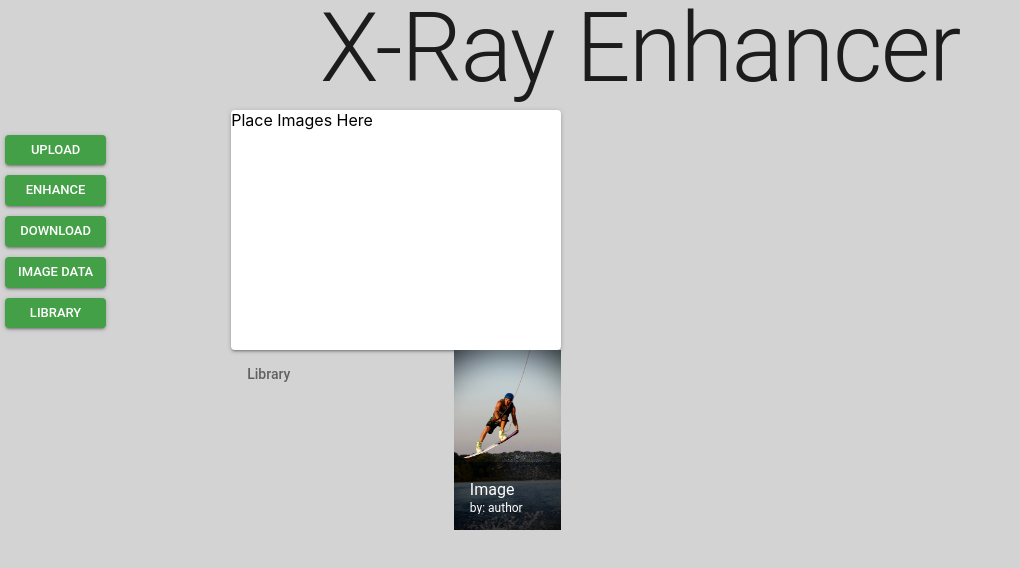
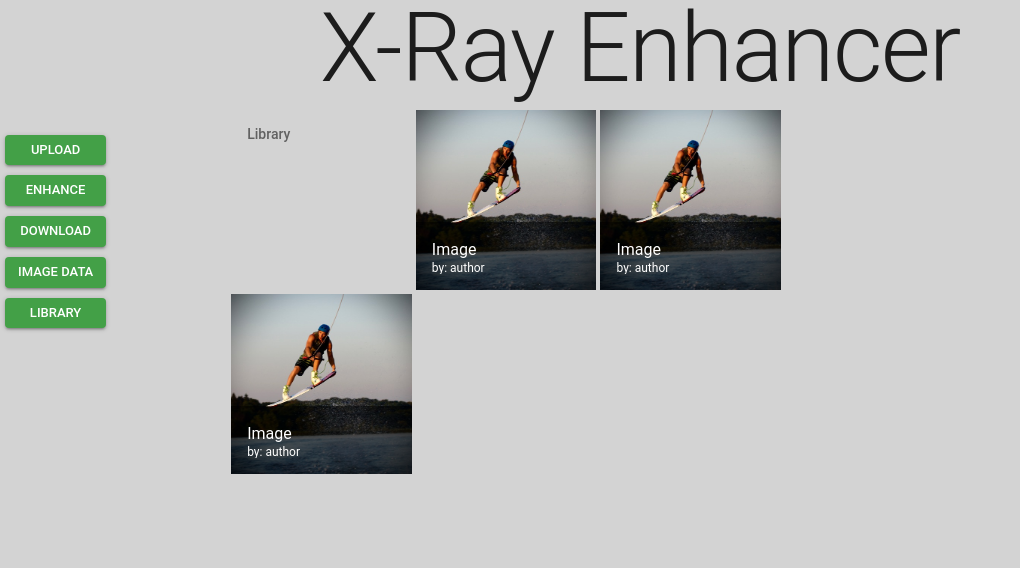
Before and after one commit to HL232/bme590final, a React (Create React App) app in the folder react-ui/: page / in a window 1280 px wide. Shown: the top 568 px of the page, without its empty margins (0-1020 px from the left). Built offline with nearby package versions, Linux system fonts and the light colour scheme.

Commit message:
Added full image library. Also moved the Library to its own component so it can be called when needed.

```diff
--- a/react-ui/src/App.js
+++ b/react-ui/src/App.js
@@ -1,34 +1,25 @@
 import React, { Component } from 'react';
-import logo from './logo.svg';
+//import logo from './logo.svg';
 import './App.css';
 import LeftSide from './LeftSide' ;
+import Library from './Library' ;
 import {ListSubheader, IconButton, GridList, GridListTile, GridListTileBar, Button, Typography, Grid, Paper} from '@material-ui/core';
 import axios from 'axios'
 import { withStyles, MuiThemeProvider, createMuiTheme } from '@material-ui/core/styles';
-import green from '@material-ui/core/colors/green';
-//import { ThreeDRotationIcon } from '@material-ui/icons/ThreeDRotation';
+
 //import {TileData} from './tileData';
-import image from './a.jpeg'
-const TileData = [
-  {
-    img: image,
-    title: 'Image',
-    author: 'author',
-  },
 
-
-  ];
 const theme = createMuiTheme({
   root: {
     display: 'flex',
     flexWrap: 'wrap',
     justifyContent: 'space-around',
     overflow: 'hidden',
-
+    backgroundColor: 'white'
   },
   gridList: {
-    width: 500,
-    height: 450,
+    width: 800,
+    height: 500,
   },
   icon: {
     color: 'rgba(255, 255, 255, 0.54)',
@@ -41,10 +32,6 @@ const theme = createMuiTheme({
       main: '#00c853',
     },
     overrides: {
-      Paper: {
-        color: 'gray',
-        background: 'gray'
-      },
       MuiButton: {
         root: {
           color: 'green'
@@ -79,35 +66,10 @@ class App extends Component {
         <Grid xs={1}>
         </Grid>
 
-        <Grid xs={3}>
-        <Paper>
-        Place Images Here <br /> <br /> <br /> <br /> <br /> <br /> <br /> <br /> <br /> <br /> <br /> <br />
-        </Paper>
+        <Grid xs={5}>
 
 
-        <GridList cellHeight={180} cols={3}>
-
-        <GridListTile key="Subheader" cols={2} style={{height: 'auto'}}>
-          <ListSubheader component="div"> Library </ListSubheader>
-        </GridListTile>
-
-        {TileData.map(tile => (
-          <GridListTile key={tile.img}>
-          <img src={tile.img} alt={tile.tile} />
-          <GridListTileBar
-            title={tile.title}
-            subtitle={<span>by: {tile.author}</span>}
-            actionIcon={
-              <IconButton>
-
-              </IconButton>
-            }
-          />
-
-          </GridListTile>
-          ))}
-
-        </GridList>
+       <Library />
 
 
         </Grid>
--- /dev/null
+++ b/react-ui/src/Library.js
@@ -0,0 +1,56 @@
+ import React, { Component } from 'react';
+import {ListSubheader, IconButton, GridList, GridListTile, GridListTileBar, Button, Typography, Grid, Paper} from '@material-ui/core';
+
+import image from './a.jpeg'
+const TileData = [
+  {
+    img: image,
+    title: 'Image',
+    author: 'author',
+  },
+  {
+    img: image,
+    title: 'Image',
+    author: 'author',
+  },
+  {
+    img: image,
+    title: 'Image',
+    author: 'author',
+  },
+
+
+];
+
+export default class Library extends Component {
+  render() {
+
+    return(
+
+      <GridList cellHeight={180} cols={3}>
+
+        <GridListTile key="Subheader" cols={1} style={{height: 'auto'}}>
+          <ListSubheader component="div"> Library </ListSubheader>
+        </GridListTile>
+
+        {TileData.map(tile => (
+          <GridListTile key={tile.img}>
+          <img src={tile.img} alt={tile.tile} />
+          <GridListTileBar
+            title={tile.title}
+            subtitle={<span>by: {tile.author}</span>}
+            actionIcon={
+              <IconButton>
+
+              </IconButton>
+            }
+          />
+
+          </GridListTile>
+          ))}
+
+        </GridList>
+
+    )
+  }
+}
```
Also changed, not shown: 1 other file (tests, documents, lock files or other folders).
